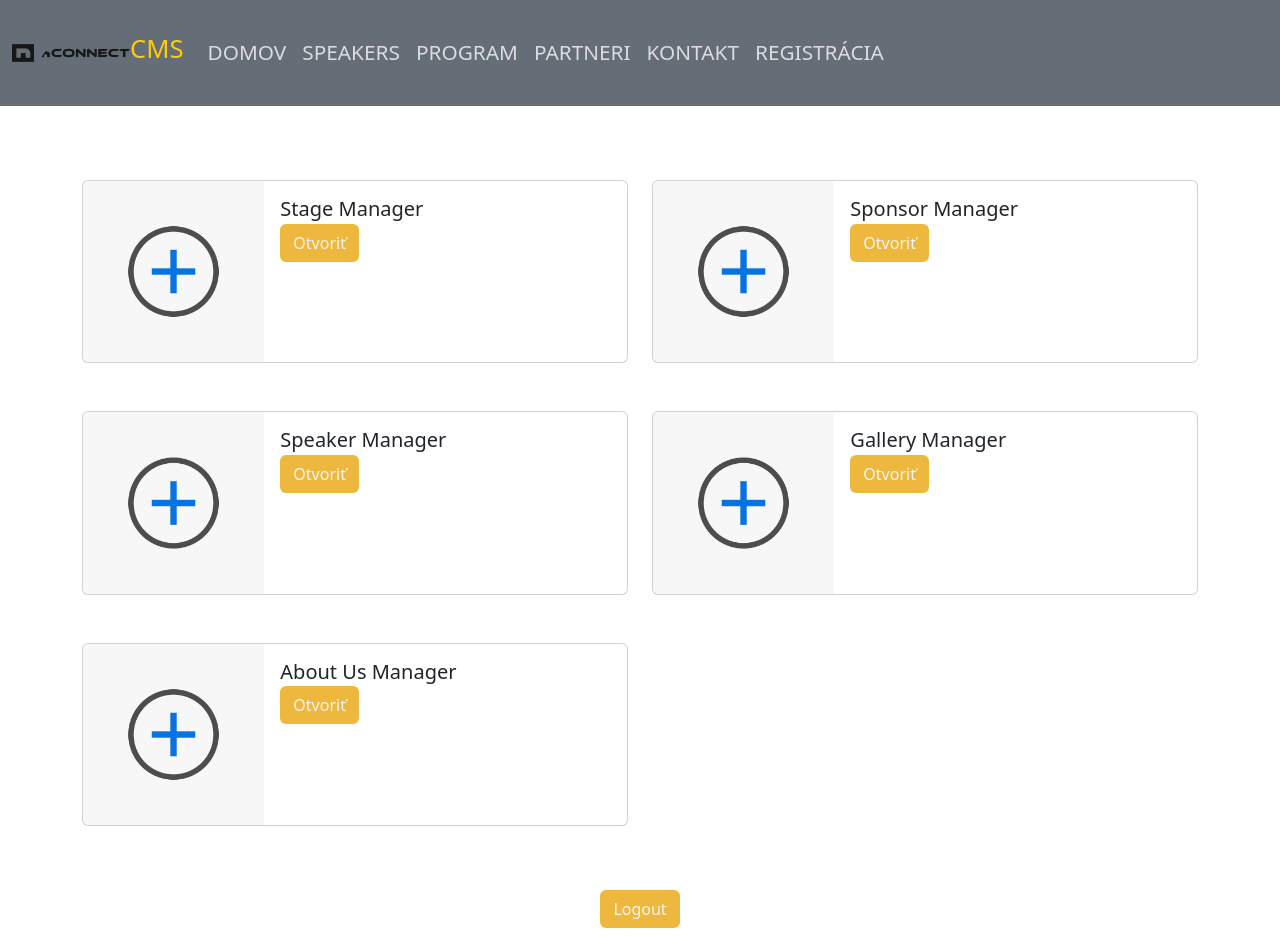
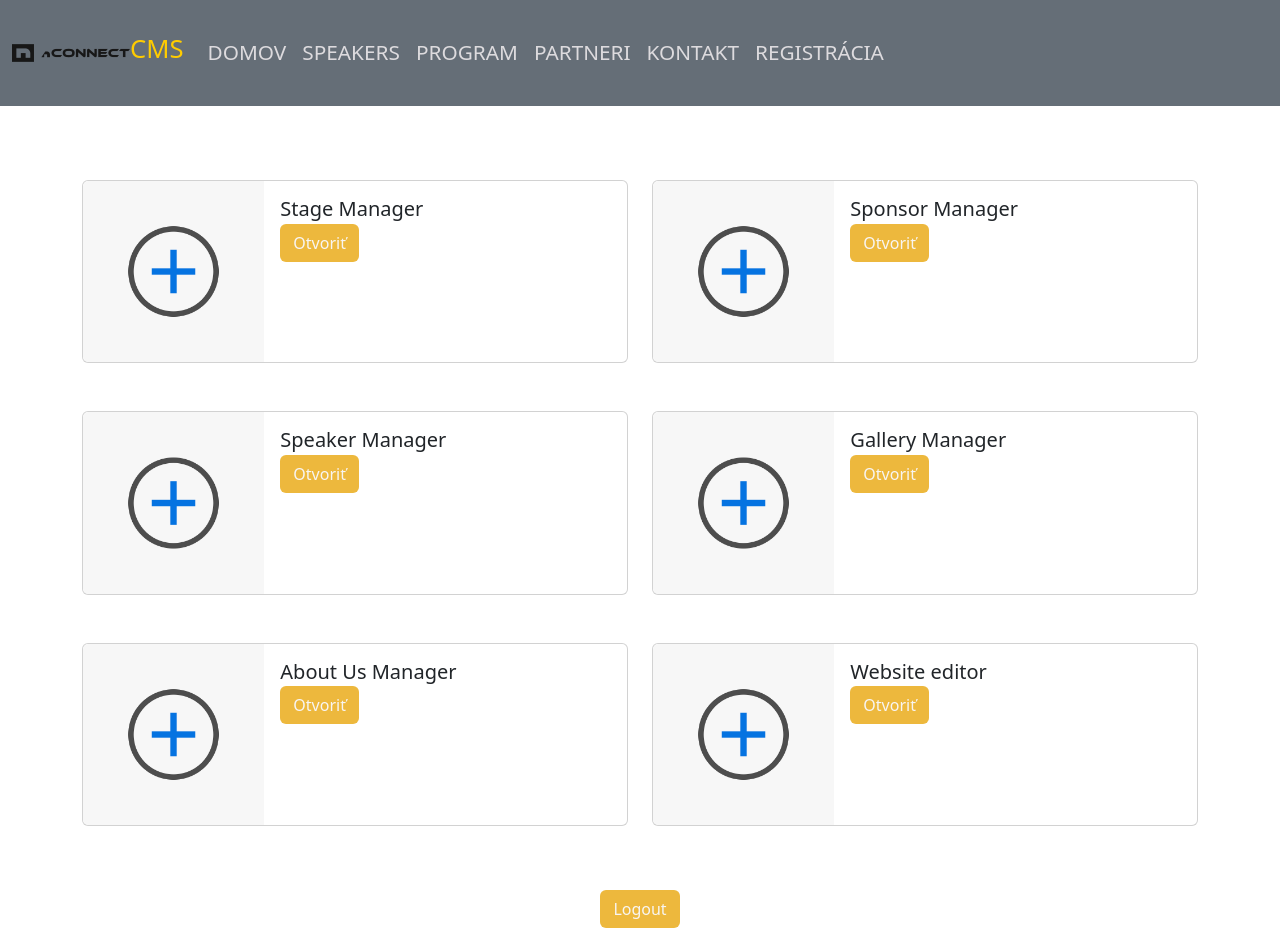
Before and after one commit to TomH35/ProjektBackend, a Vue app in the folder Frontend/FrontendCMS/: page /main-menu in a window 1280 px wide. Shown: the top 952 px of the page. Built offline with nearby package versions, Linux system fonts and the light colour scheme; no server answers; sample sign-in values are in the browser's storage; what mavon-editor, vue-highlightjs would draw is missing.

Commit message:
added another card to menu

```diff
--- a/Frontend/FrontendCMS/src/views/MainMenuView.vue
+++ b/Frontend/FrontendCMS/src/views/MainMenuView.vue
@@ -93,6 +93,24 @@
           </div>
         </div>
       </div>
+      <div class="col-sm-6">
+        <!-- Card 6 -->
+        <div class="card mb-5">
+          <div class="row g-0">
+            <div class="col-md-4">
+              <img src="/img/add-g273330623_1280.png" class="img-fluid rounded-start" alt="...">
+            </div>
+            <div class="col-md-8">
+              <div class="card-body">
+                <h5 class="card-title">Website editor</h5>
+                <router-link :to="{ name: 'WebsiteCreateView' }" class="nav-link">
+                  <span class="btn custom-button-color custom-button-margin">Otvoriť</span>
+                </router-link>
+              </div>
+            </div>
+          </div>
+        </div>
+      </div>
     </div>
     <div class="d-flex justify-content-center mt-3 mb-5">
       <button @click="handleLogout" class="btn custom-button-color">Logout</button>
```
